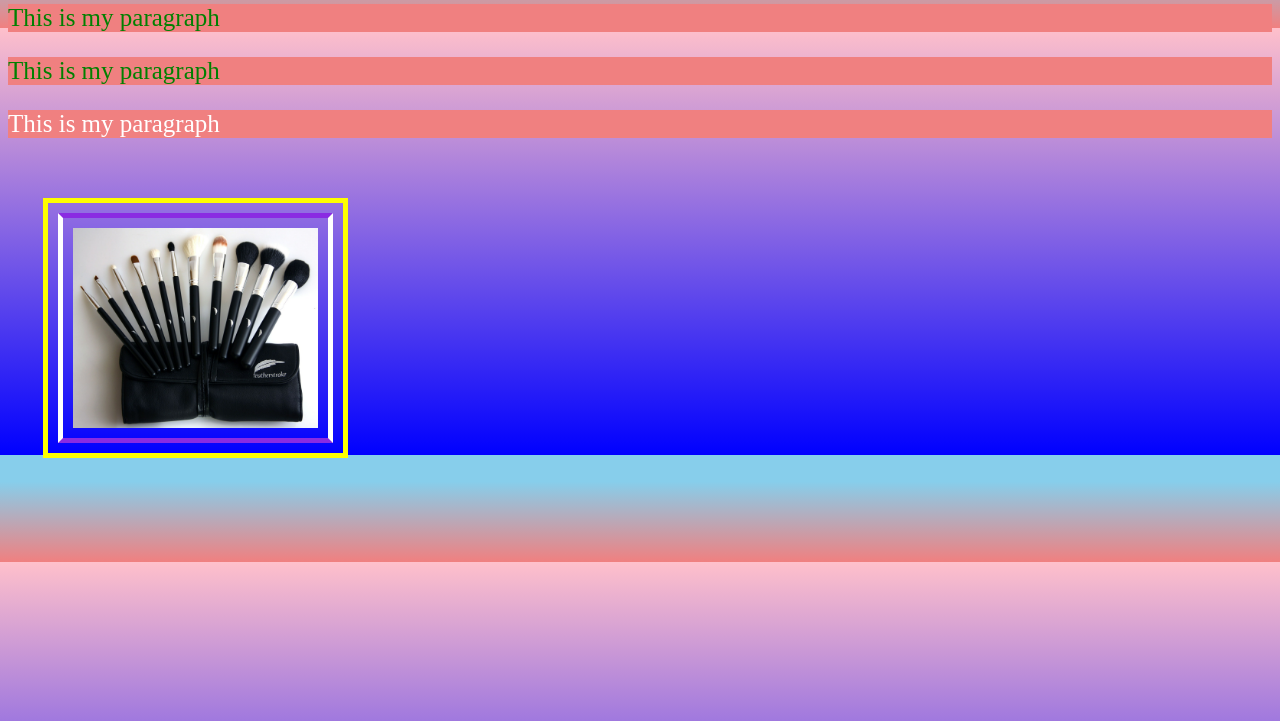
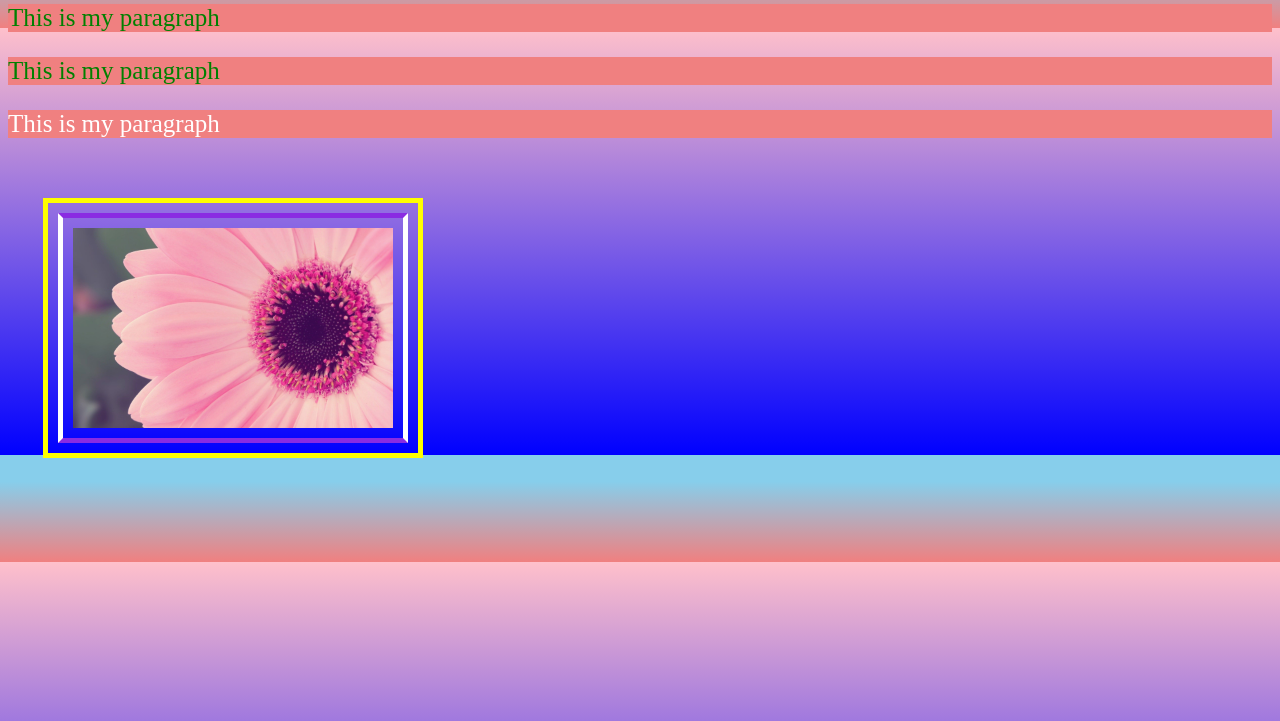
Before and after one commit to aditi2614/fullstack2, a plain HTML site: page css2.html in a window 1280 px wide. Shown: the part 79-800 px from the top of the page. Drawn offline with Linux system fonts and the light colour scheme.

Commit message:
Basics of html & css

```diff
--- a/css2.html
+++ b/css2.html
@@ -44,7 +44,7 @@
 
     <p style="color: white">This is my paragraph</p>
 
-    <img src="Images/brush2 - Copy.jpg" alt="brush2 Image" />
+    <img src="Images/flower.jpg" alt="flower Image" />
 </body>
 
 </html>
```
